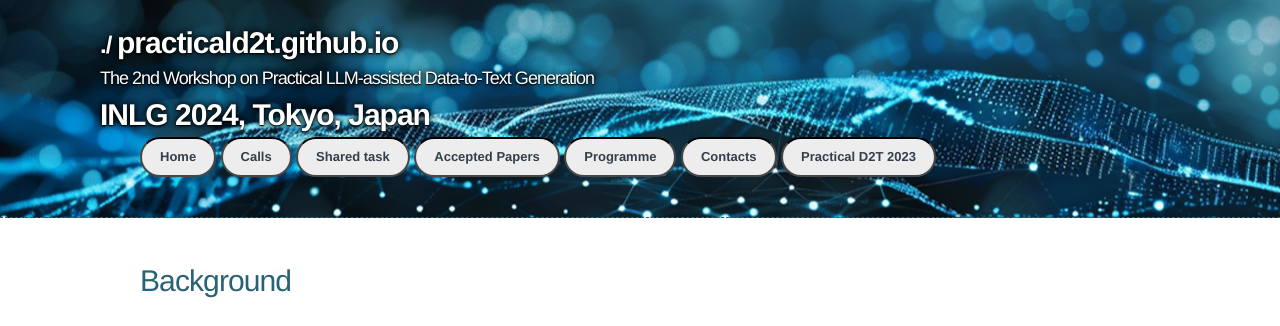
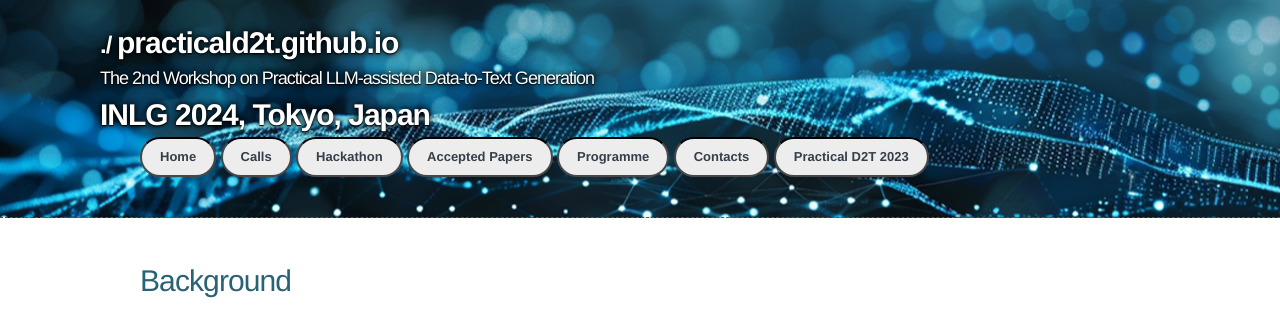
Before and after one commit to practicald2t/practicald2t.github.io, a Jekyll site: the page built from index.md, in a window 1280 px wide. Shown: the top 326 px of the page. Built offline with Jekyll 4.4.1, drawn with Linux system fonts in a browser that asks for light colours.

Commit message:
Update default.html

```diff
--- a/_layouts/default.html
+++ b/_layouts/default.html
@@ -28,7 +28,7 @@
 
         <a href="/index" class ="btn">Home</a>
         <a href="/pages/cfp" class ="btn">Calls</a>
-        <a href="/pages/shared_task" class ="btn">Shared task</a>
+        <a href="/pages/hackathon" class ="btn">Hackathon</a>
         <a href="/pages/accepted_papers" class ="btn">Accepted Papers</a>
         <a href="/pages/programme" class ="btn">Programme</a>
         <a href="/pages/contacts" class ="btn">Contacts</a>
```
